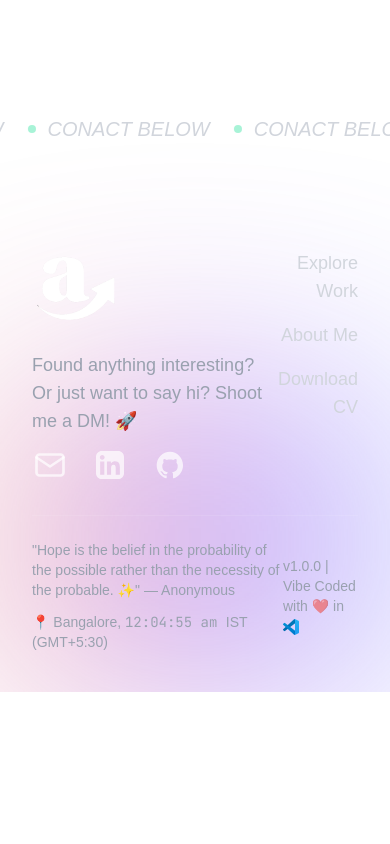
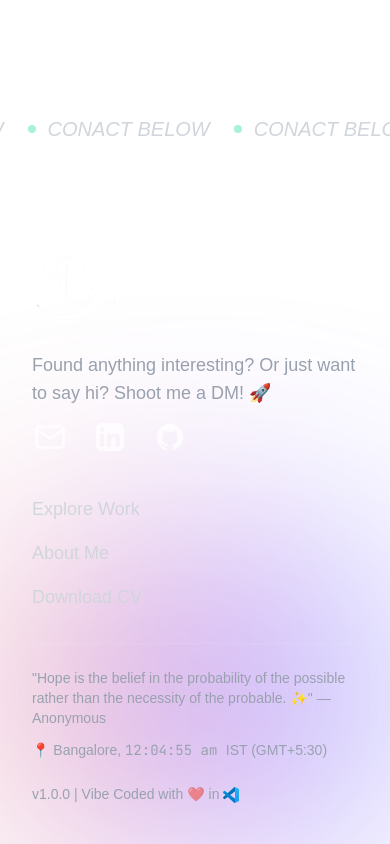
Before and after one commit to adarshk0511/adarsh-portfolio, a Next.js app: page / in a window 390 px wide. Shown: the part 5484-6328 px from the top of the page. Before the commit the page ends 6176 px from the top, so only its background shows below. Built offline with nearby package versions, Linux system fonts and the light colour scheme.

Commit message:
Made Footer Section responsive

```diff
--- a/src/app/components/Footer.jsx
+++ b/src/app/components/Footer.jsx
@@ -26,7 +26,7 @@ opacity-25 blur-[120px] animate-pulse" />
       <div className="relative max-w-7xl mx-auto">
 
         {/* TOP SECTION */}
-        <div className="flex justify-between items-start">
+        <div className="flex flex-col md:flex-row md:justify-between md:items-start gap-10">
 
           {/* LEFT */}
           <div>
@@ -81,7 +81,10 @@ opacity-25 blur-[120px] animate-pulse" />
           </div>
 
           {/* RIGHT NAV */}
-          <div className="text-right  space-y-4 text-lg mt-[3%]">
+          <div className="flex flex-col
+  items-start md:items-end
+  text-left md:text-right md:mt-[60px]
+  space-y-4 text-lg">
             <p className="hover:text-white hover:translate-x-1 transition-all duration-300 hover:drop-shadow-[0_0_10px_rgba(255,255,255,0.6)] transition duration-300 cursor-pointer">Explore Work</p>
             <p className="hover:text-white hover:translate-x-1 transition-all duration-300 hover:drop-shadow-[0_0_10px_rgba(255,255,255,0.6)] transition duration-300 cursor-pointer">About Me</p>
             <p className="hover:text-white hover:translate-x-1 transition-all duration-300 hover:drop-shadow-[0_0_10px_rgba(255,255,255,0.6)] transition duration-300 cursor-pointer">Download CV</p>
@@ -93,7 +96,9 @@ opacity-25 blur-[120px] animate-pulse" />
         <div className="border-t border-white/10 my-6 mt-8" />
 
         {/* BOTTOM SECTION */}
-        <div className="flex justify-between items-center text-sm text-gray-400">
+        <div className="flex flex-col md:flex-row
+  gap-6 md:justify-between md:items-center
+  text-sm text-gray-400">
 
           {/* LEFT */}
           <div className="space-y-3 max-w-[462px]">
```
